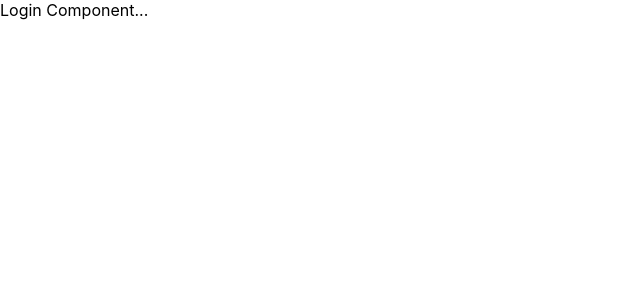
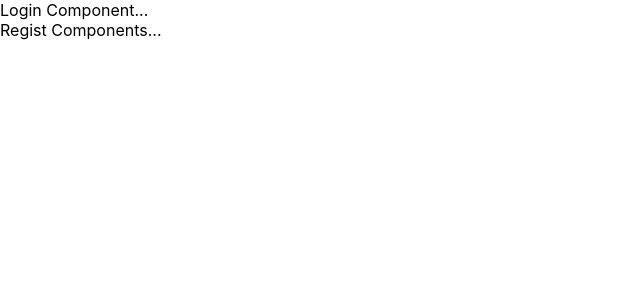
Before and after one commit to smpower-org/wundertodo, a React (Create React App) app: page / in a window 1280 px wide. Shown: the top 300 px of the page, without its empty margins (0-640 px from the left). Built offline with nearby package versions, Linux system fonts and the light colour scheme.

Commit message:
add regist component

```diff
--- a/src/App.js
+++ b/src/App.js
@@ -1,5 +1,6 @@
 import React, { Component } from 'react';
 import {view as Login} from './login/';
+import {view as Regist} from './regist/';
 import './App.css';
 
 class App extends Component {
@@ -7,6 +8,7 @@ class App extends Component {
     return (
       <div className="App">
         <Login />
+        <Regist />
       </div>
     );
   }
--- /dev/null
+++ b/src/regist/index.js
@@ -0,0 +1,3 @@
+import view from './views/regist';
+
+export {view};
--- /dev/null
+++ b/src/regist/views/regist.js
@@ -0,0 +1,15 @@
+import React from 'react';
+
+import './regist.css';
+
+class Regist extends React.Component {
+  render() {
+    return (
+      <div className="regist">
+        Regist Components...
+      </div>
+    );
+  }
+}
+
+export default Regist;
```
Also changed, not shown: src/regist/views/regist.css (added).
